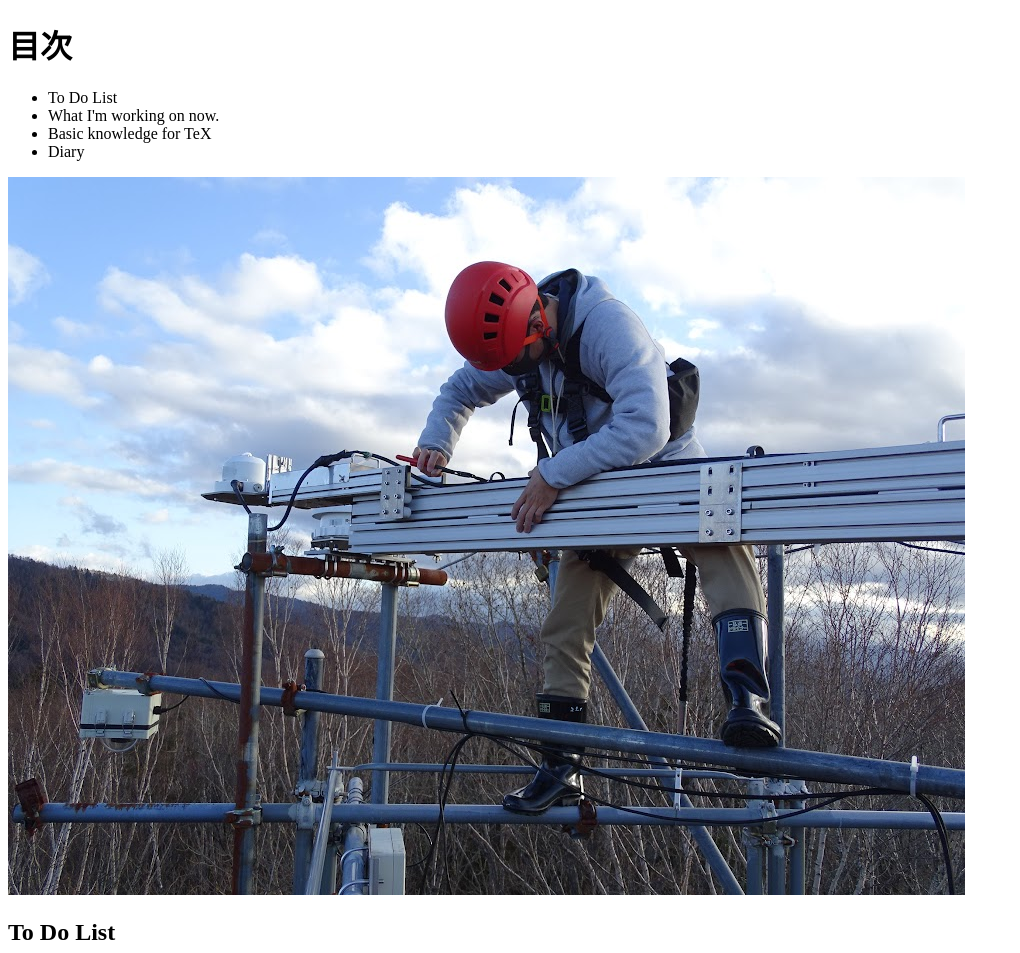
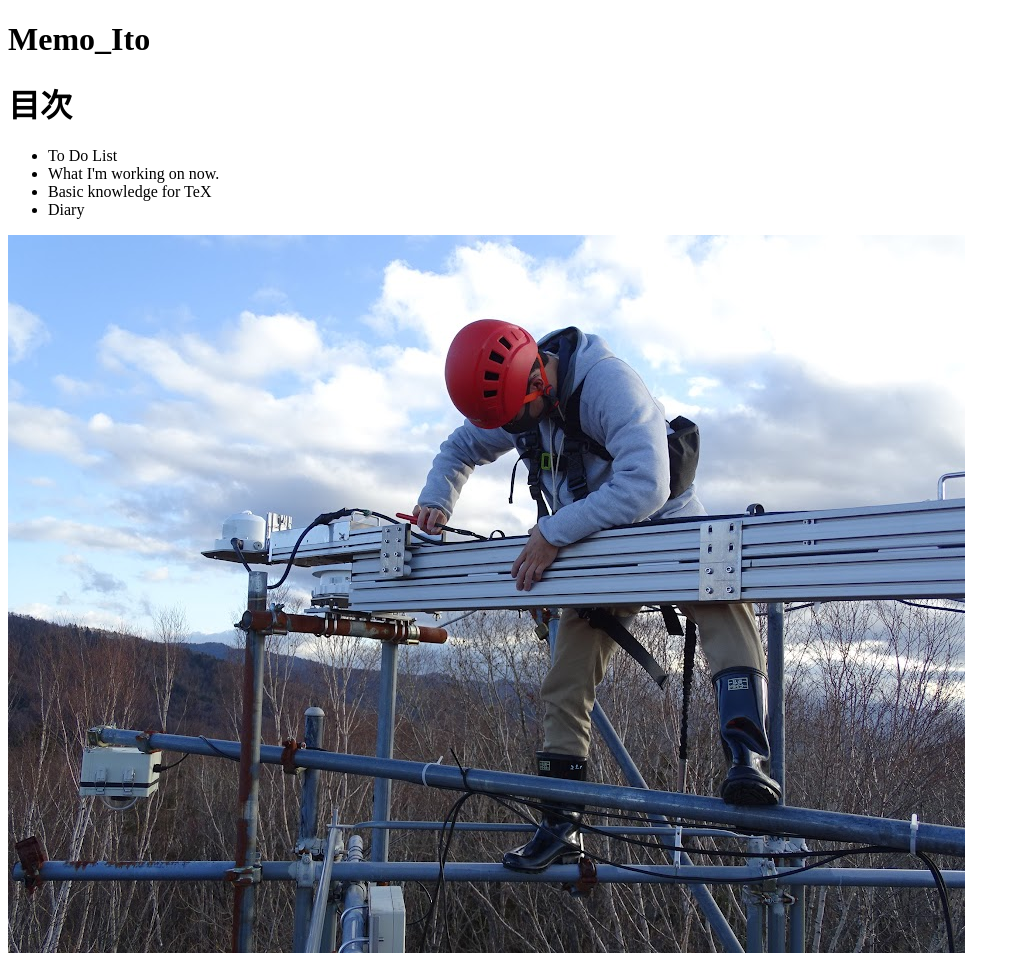
Before and after one commit to shun-ryuiki/shun-ryuiki.github.io, a plain HTML site: page index.html in a window 1280 px wide. Shown: the top 953 px of the page, without its empty margins (0-1020 px from the left). Drawn offline with Linux system fonts and the light colour scheme.

Commit message:
Update index.html

```diff
--- a/index.html
+++ b/index.html
@@ -7,6 +7,7 @@
         </head>
         <body>
                 <header>
+                        <h1>Memo_Ito</h1>
                         <h1>目次</h1>
                         <nav>
                                 <ul>
```
